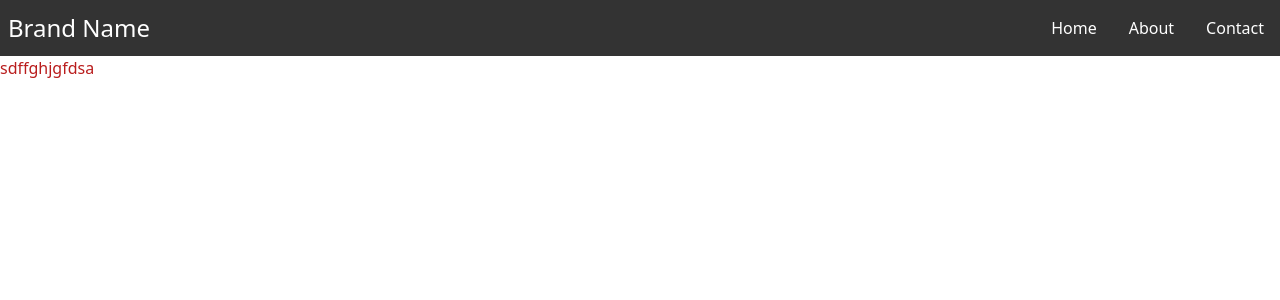
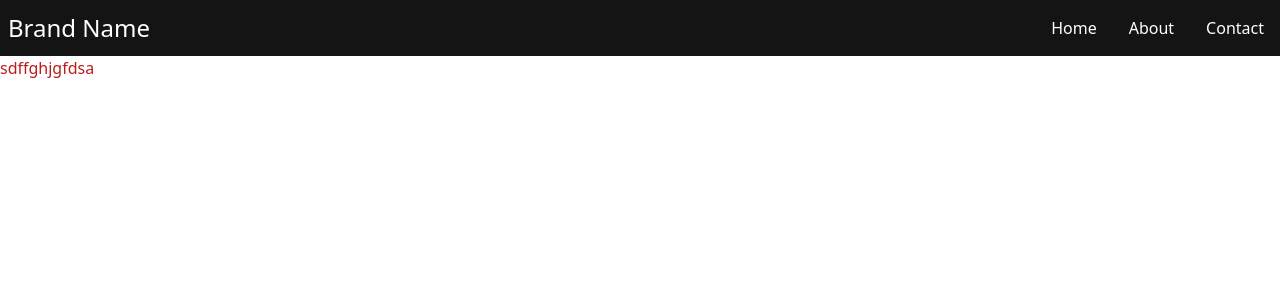
Before and after one commit to Ryan-Thrall/CodeCollab, a React (Create React App) app in the folder client/: page / in a window 1280 px wide. Shown: the top 300 px of the page. Built offline with nearby package versions, Linux system fonts and the light colour scheme; no server answers.

Commit message:
Choosing Color Scheme

```diff
--- a/client/src/App.css
+++ b/client/src/App.css
@@ -11,7 +11,7 @@ body {
   display: flex;
   justify-content: space-between;
   align-items: center;
-  background-color: #333;
+  background-color: #141414;
   color: white;
 }
 
```
